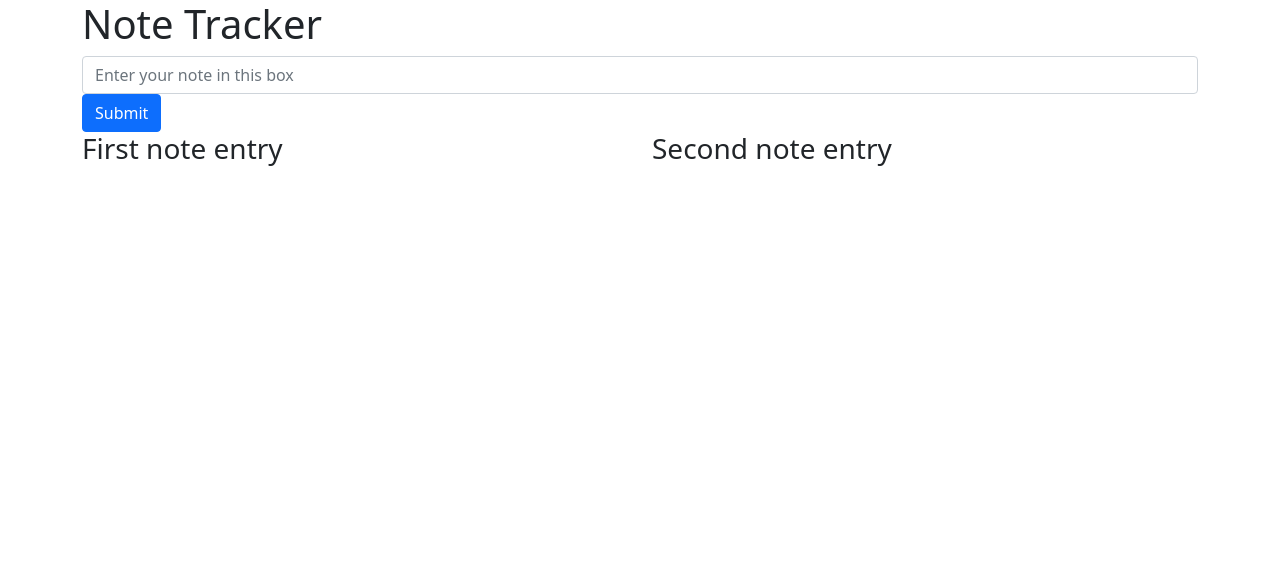
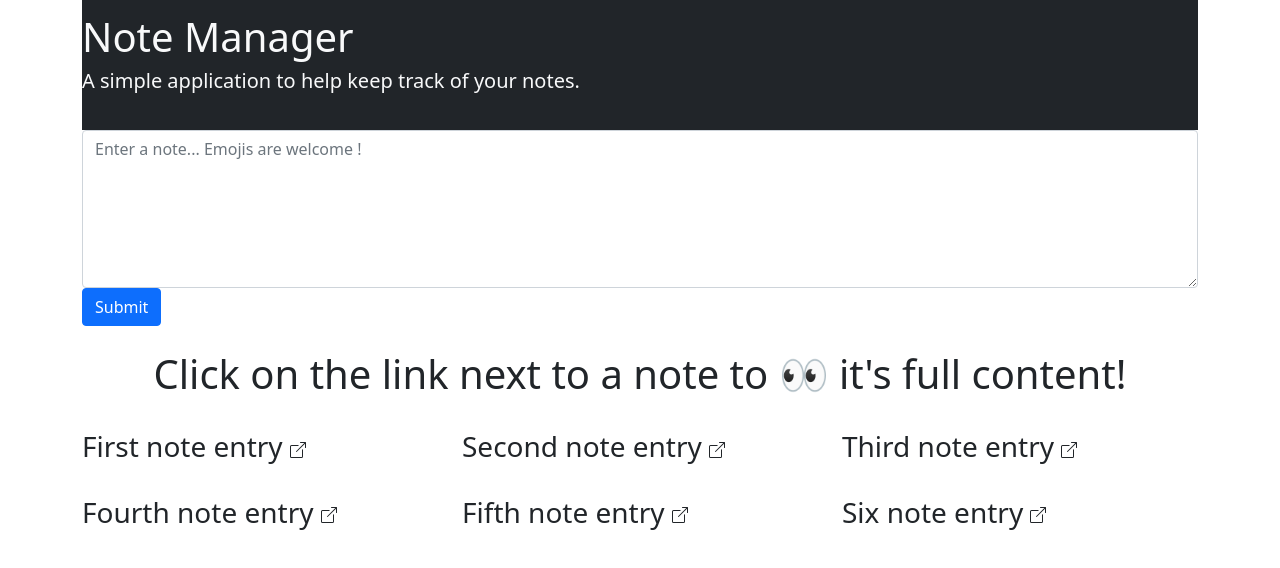
Before and after one commit to Lundi19/notes-app, a website: page index.html in a window 1280 px wide. Drawn offline with nearby package versions, Linux system fonts and the light colour scheme.

Commit message:
minor html tweaks to add some BS columns and alignment

```diff
--- a/index.html
+++ b/index.html
@@ -2,20 +2,34 @@
 <html>
   <head>
 
-  <!-- <link rel="stylesheet" href="/Users/mikey-roberts/Documents/Repos/thermostat-js/thermostat/views/style.css"/> -->
+  <link rel="stylesheet" href="views/style.css"/>
   <link href="https://cdn.jsdelivr.net/npm/bootstrap@5.0.2/dist/css/bootstrap.min.css" rel="stylesheet" integrity="sha384-EVSTQN3/azprG1Anm3QDgpJLIm9Nao0Yz1ztcQTwFspd3yD65VohhpuuCOmLASjC" crossorigin="anonymous">
     <title>New Page</title>
   </head>
   <body>
 
     <div class="container">
-      <h1 class="text-left">Note Tracker</h1>
+      <div class="row">
+          <div class="col-md-3"></div>
+          <div class="col-md-3"></div>
+          <div class="col-md-3"></div>
+          <div class="col-md-3"></div>
+      </div>
+  </div>
+
+    <div class="container">
+      <nav class="navbar navbar-light bg-dark">
+        <span class="navbar-brand mb-8 h1">
+          <h1 class="text-left text-light">Note Manager</h1>
+          <p class="text-left text-light">A simple application to help keep track of your notes.</p>
+        </span>
+      </nav>
       <div class="row">
         <div class="col-md-12">
 
           <form>
             <div class="form-group">
-              <input type="text" class="form-control" id="exampleInputPassword1" placeholder="Enter your note in this box">
+              <textarea class="form-control" id="exampleFormControlTextarea1" rows="6" placeholder="Enter a note... Emojis are welcome !"></textarea>
             </div>
             <button type="submit" class="btn btn-primary">Submit</button>
           </form>
@@ -23,15 +37,66 @@
         </div>
       </div>
 
-      <div class="row">
-      <div class="col-md-6">
-        <h3>First note entry</h3>
+      <br>
+      <div class="col-md-12">
+        <h1 class="text-center">Click on the link next to a note to 👀 it's full content!   </h1>
       </div>
 
-      <div class="col-md-6">
-        <h3>Second note entry</h3>
+      <br>
+      <div class="row">
+      <div class="col-md-4">
+        <h3>First note entry
+        <svg xmlns="http://www.w3.org/2000/svg" width="16" height="16" fill="currentColor" class="bi bi-box-arrow-up-right" viewBox="0 0 16 16">
+          <path fill-rule="evenodd" d="M8.636 3.5a.5.5 0 0 0-.5-.5H1.5A1.5 1.5 0 0 0 0 4.5v10A1.5 1.5 0 0 0 1.5 16h10a1.5 1.5 0 0 0 1.5-1.5V7.864a.5.5 0 0 0-1 0V14.5a.5.5 0 0 1-.5.5h-10a.5.5 0 0 1-.5-.5v-10a.5.5 0 0 1 .5-.5h6.636a.5.5 0 0 0 .5-.5z"/>
+          <path fill-rule="evenodd" d="M16 .5a.5.5 0 0 0-.5-.5h-5a.5.5 0 0 0 0 1h3.793L6.146 9.146a.5.5 0 1 0 .708.708L15 1.707V5.5a.5.5 0 0 0 1 0v-5z"/>
+        </svg>
+      </h3>
+      </div>
+
+      <div class="col-md-4">
+        <h3>Second note entry
+        <svg xmlns="http://www.w3.org/2000/svg" width="16" height="16" fill="currentColor" class="bi bi-box-arrow-up-right" viewBox="0 0 16 16">
+          <path fill-rule="evenodd" d="M8.636 3.5a.5.5 0 0 0-.5-.5H1.5A1.5 1.5 0 0 0 0 4.5v10A1.5 1.5 0 0 0 1.5 16h10a1.5 1.5 0 0 0 1.5-1.5V7.864a.5.5 0 0 0-1 0V14.5a.5.5 0 0 1-.5.5h-10a.5.5 0 0 1-.5-.5v-10a.5.5 0 0 1 .5-.5h6.636a.5.5 0 0 0 .5-.5z"/>
+          <path fill-rule="evenodd" d="M16 .5a.5.5 0 0 0-.5-.5h-5a.5.5 0 0 0 0 1h3.793L6.146 9.146a.5.5 0 1 0 .708.708L15 1.707V5.5a.5.5 0 0 0 1 0v-5z"/>
+        </svg></h3>
+      </div>
+
+      <div class="col-md-4">
+        <h3>Third note entry
+        <svg xmlns="http://www.w3.org/2000/svg" width="16" height="16" fill="currentColor" class="bi bi-box-arrow-up-right" viewBox="0 0 16 16">
+          <path fill-rule="evenodd" d="M8.636 3.5a.5.5 0 0 0-.5-.5H1.5A1.5 1.5 0 0 0 0 4.5v10A1.5 1.5 0 0 0 1.5 16h10a1.5 1.5 0 0 0 1.5-1.5V7.864a.5.5 0 0 0-1 0V14.5a.5.5 0 0 1-.5.5h-10a.5.5 0 0 1-.5-.5v-10a.5.5 0 0 1 .5-.5h6.636a.5.5 0 0 0 .5-.5z"/>
+          <path fill-rule="evenodd" d="M16 .5a.5.5 0 0 0-.5-.5h-5a.5.5 0 0 0 0 1h3.793L6.146 9.146a.5.5 0 1 0 .708.708L15 1.707V5.5a.5.5 0 0 0 1 0v-5z"/>
+        </svg></h3>
       </div>
     </div>
+
+    <br>
+      <div class="row">
+      <div class="col-md-4 col-border">
+        <h3>Fourth note entry
+        <svg xmlns="http://www.w3.org/2000/svg" width="16" height="16" fill="currentColor" class="bi bi-box-arrow-up-right" viewBox="0 0 16 16">
+          <path fill-rule="evenodd" d="M8.636 3.5a.5.5 0 0 0-.5-.5H1.5A1.5 1.5 0 0 0 0 4.5v10A1.5 1.5 0 0 0 1.5 16h10a1.5 1.5 0 0 0 1.5-1.5V7.864a.5.5 0 0 0-1 0V14.5a.5.5 0 0 1-.5.5h-10a.5.5 0 0 1-.5-.5v-10a.5.5 0 0 1 .5-.5h6.636a.5.5 0 0 0 .5-.5z"/>
+          <path fill-rule="evenodd" d="M16 .5a.5.5 0 0 0-.5-.5h-5a.5.5 0 0 0 0 1h3.793L6.146 9.146a.5.5 0 1 0 .708.708L15 1.707V5.5a.5.5 0 0 0 1 0v-5z"/>
+        </svg></h3>
+      </div>
+
+      <div class="col-md-4">
+        <h3>Fifth note entry
+        <svg xmlns="http://www.w3.org/2000/svg" width="16" height="16" fill="currentColor" class="bi bi-box-arrow-up-right" viewBox="0 0 16 16">
+          <path fill-rule="evenodd" d="M8.636 3.5a.5.5 0 0 0-.5-.5H1.5A1.5 1.5 0 0 0 0 4.5v10A1.5 1.5 0 0 0 1.5 16h10a1.5 1.5 0 0 0 1.5-1.5V7.864a.5.5 0 0 0-1 0V14.5a.5.5 0 0 1-.5.5h-10a.5.5 0 0 1-.5-.5v-10a.5.5 0 0 1 .5-.5h6.636a.5.5 0 0 0 .5-.5z"/>
+          <path fill-rule="evenodd" d="M16 .5a.5.5 0 0 0-.5-.5h-5a.5.5 0 0 0 0 1h3.793L6.146 9.146a.5.5 0 1 0 .708.708L15 1.707V5.5a.5.5 0 0 0 1 0v-5z"/>
+        </svg></h3>
+      </div>
+
+      <div class="col-md-4">
+        <h3>Six note entry
+        <svg xmlns="http://www.w3.org/2000/svg" width="16" height="16" fill="currentColor" class="bi bi-box-arrow-up-right" viewBox="0 0 16 16">
+          <path fill-rule="evenodd" d="M8.636 3.5a.5.5 0 0 0-.5-.5H1.5A1.5 1.5 0 0 0 0 4.5v10A1.5 1.5 0 0 0 1.5 16h10a1.5 1.5 0 0 0 1.5-1.5V7.864a.5.5 0 0 0-1 0V14.5a.5.5 0 0 1-.5.5h-10a.5.5 0 0 1-.5-.5v-10a.5.5 0 0 1 .5-.5h6.636a.5.5 0 0 0 .5-.5z"/>
+          <path fill-rule="evenodd" d="M16 .5a.5.5 0 0 0-.5-.5h-5a.5.5 0 0 0 0 1h3.793L6.146 9.146a.5.5 0 1 0 .708.708L15 1.707V5.5a.5.5 0 0 0 1 0v-5z"/>
+        </svg></h3>
+      </div>
+    </div>
+
 
     <div>
 
--- a/package.json
+++ b/package.json
@@ -1,5 +1,6 @@
 {
   "dependencies": {
+    "bootstrap-icons": "^1.5.0",
     "http-server": "^0.12.3"
   }
 }
--- a/views/style.css
+++ b/views/style.css
@@ -0,0 +1,5 @@
+@media (min-width: 768px){
+  .container .row .col-md-3:not(:first-child){
+      border-left: 1px solid #ccc;
+  }
+}
```
Also changed, not shown: 1 other file.
